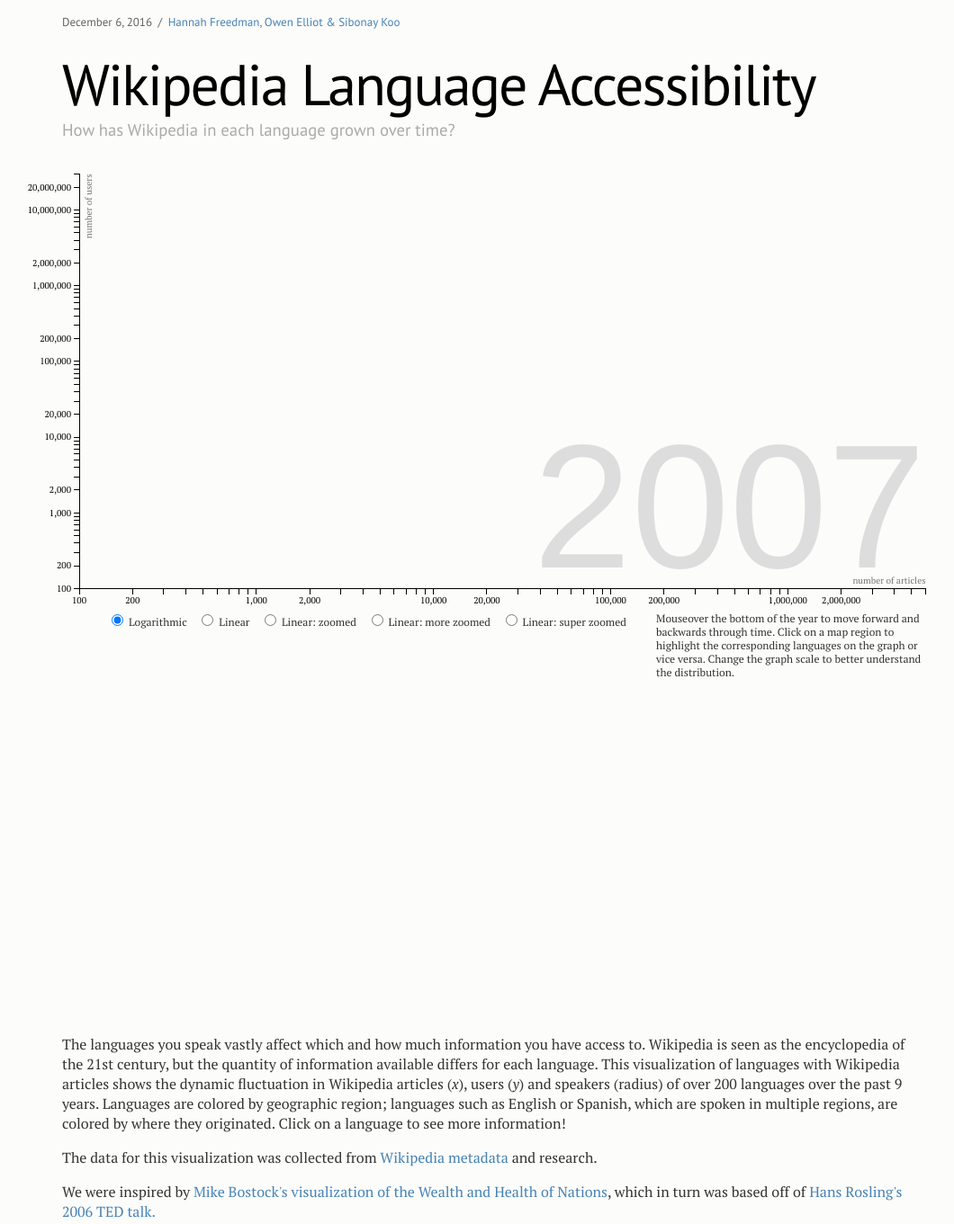
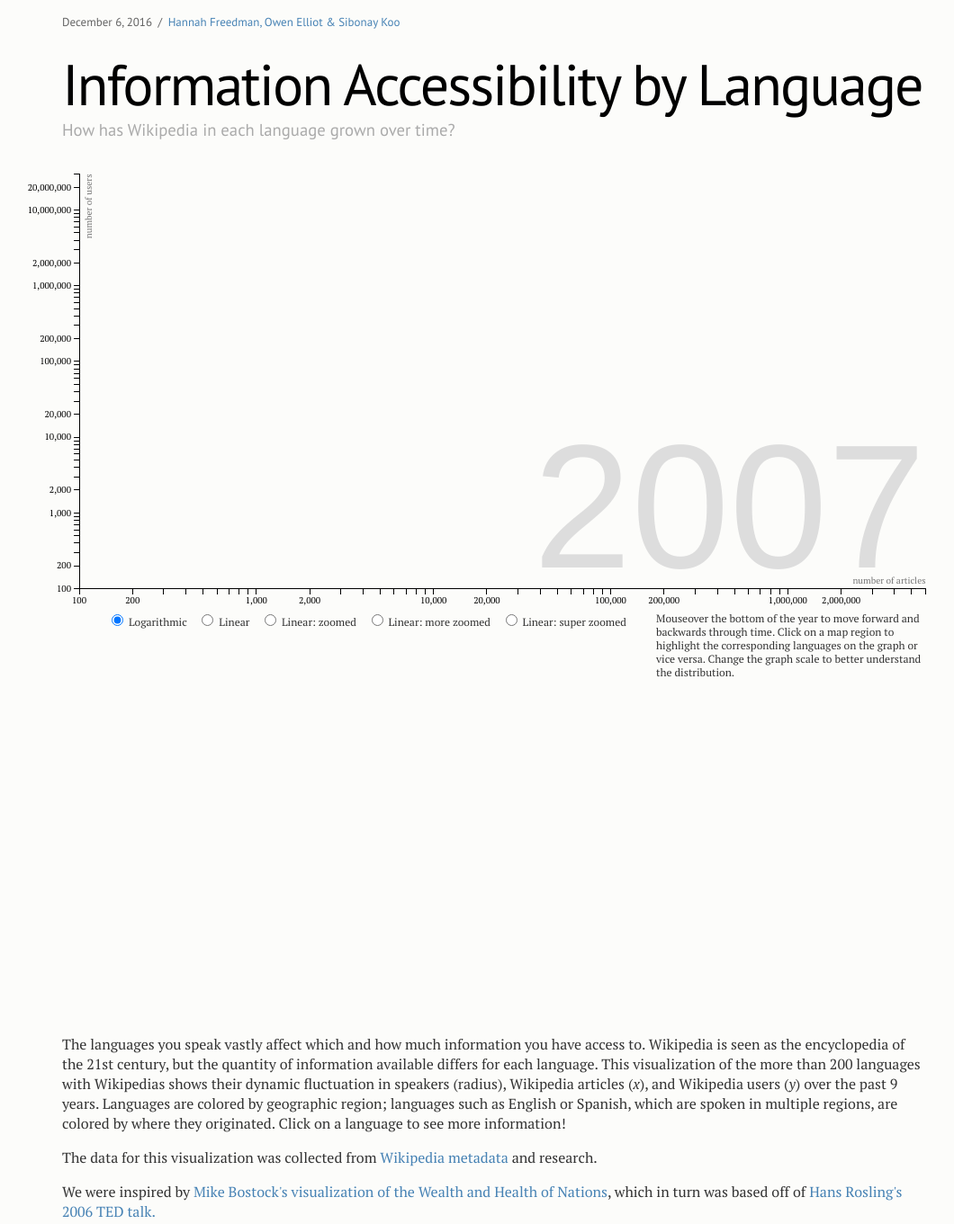
Before and after one commit to oellio01/Jumbo_money, a plain HTML site: page languages.html in a window 1280 px wide. Shown: the top 1361 px of the page at 90% size, without its empty margins (91-1151 px from the left). Drawn offline with nearby package versions, Linux system fonts and the light colour scheme; a script that the page names is missing.

Commit message:
changed description and title

```diff
--- a/languages.html
+++ b/languages.html
@@ -14,7 +14,7 @@
 </header>
 
 <body>
-<h1>Wikipedia Language Accessibility</h1>
+<h1>Information Accessibility by Language</h1>
 <h3 id="subtitle">How has Wikipedia in each language grown over time?</h3>
 
 <div id="display_box"></div>
@@ -37,7 +37,7 @@
 </div>
 
 <div id="description"
-<p>The languages you speak vastly affect which and how much information you have access to. Wikipedia is seen as the encyclopedia of the 21st century, but the quantity of information available differs for each language. This visualization of languages with Wikipedia articles shows the dynamic fluctuation in Wikipedia articles (<i>x</i>), users (<i>y</i>) and speakers (radius) of over 200 languages over the past 9 years. Languages are colored by geographic region; languages such as English or Spanish, which are spoken in multiple regions, are colored by where they originated. Click on a language to see more information!
+<p>The languages you speak vastly affect which and how much information you have access to. Wikipedia is seen as the encyclopedia of the 21st century, but the quantity of information available differs for each language. This visualization of the more than 200 languages with Wikipedias shows their dynamic fluctuation in speakers (radius), Wikipedia articles (<i>x</i>), and Wikipedia users (<i>y</i>) over the past 9 years. Languages are colored by geographic region; languages such as English or Spanish, which are spoken in multiple regions, are colored by where they originated. Click on a language to see more information!
 
 <p>The data for this visualization was collected from <a href="https://meta.wikimedia.org/wiki/List_of_Wikipedias/Table">Wikipedia metadata</a> and research.
 
```
